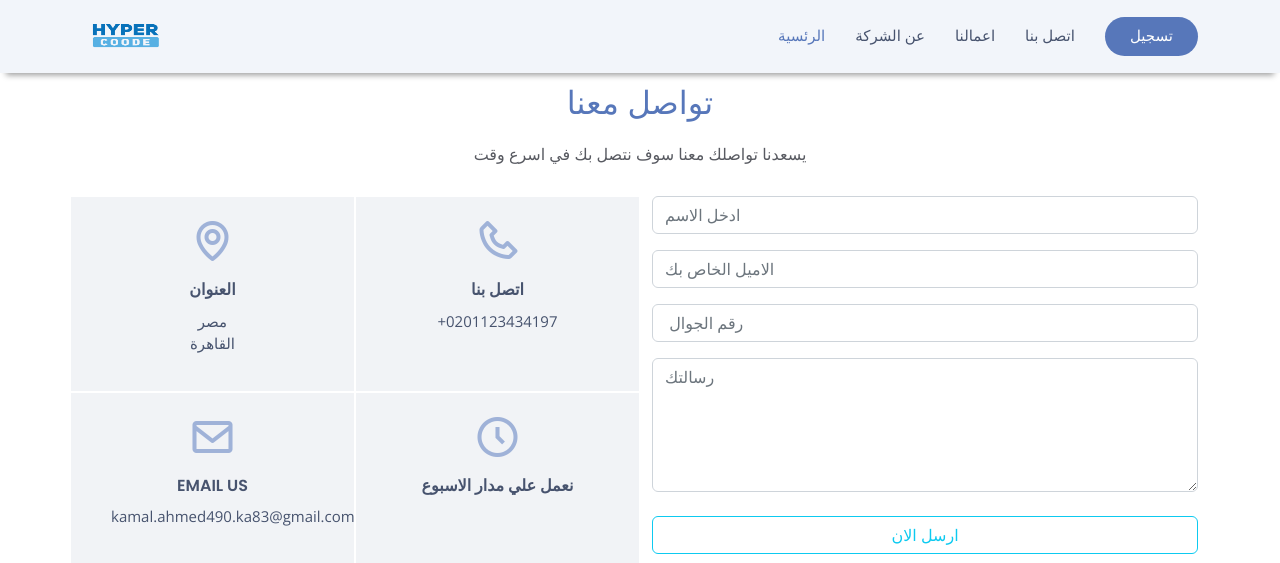
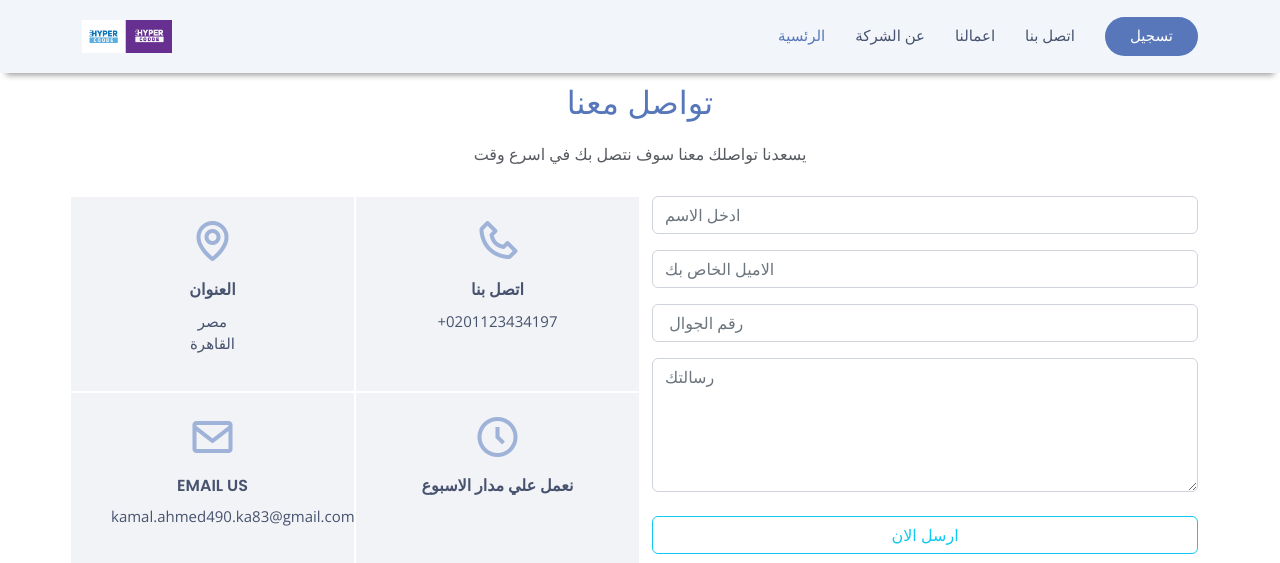
Before and after one commit to kavdmallllllllllllllllllllllll/hyper_code, a Django app: page /contact/ in a window 1280 px wide. Shown: the top 563 px of the page. Run offline with Django 4.2, Linux system fonts and the light colour scheme; some libraries are stand-ins or nearby versions.

Commit message:
Update base.html

```diff
--- a/home/templates/base.html
+++ b/home/templates/base.html
@@ -42,7 +42,7 @@
     <div class="container d-flex align-items-center justify-content-between">
 
       <div class="logo">
-        <h1><a href="{% url 'home' %}"> <img style="width: 90px;" src="{% static 'hyper3.png'%}" alt="hyper code"></a></h1>
+        <h1><a href="{% url 'home' %}"> <img style="width: 90px;" src="{% static 'hyper.png'%}" alt="hyper code"></a></h1>
 
       </div>
 
```
